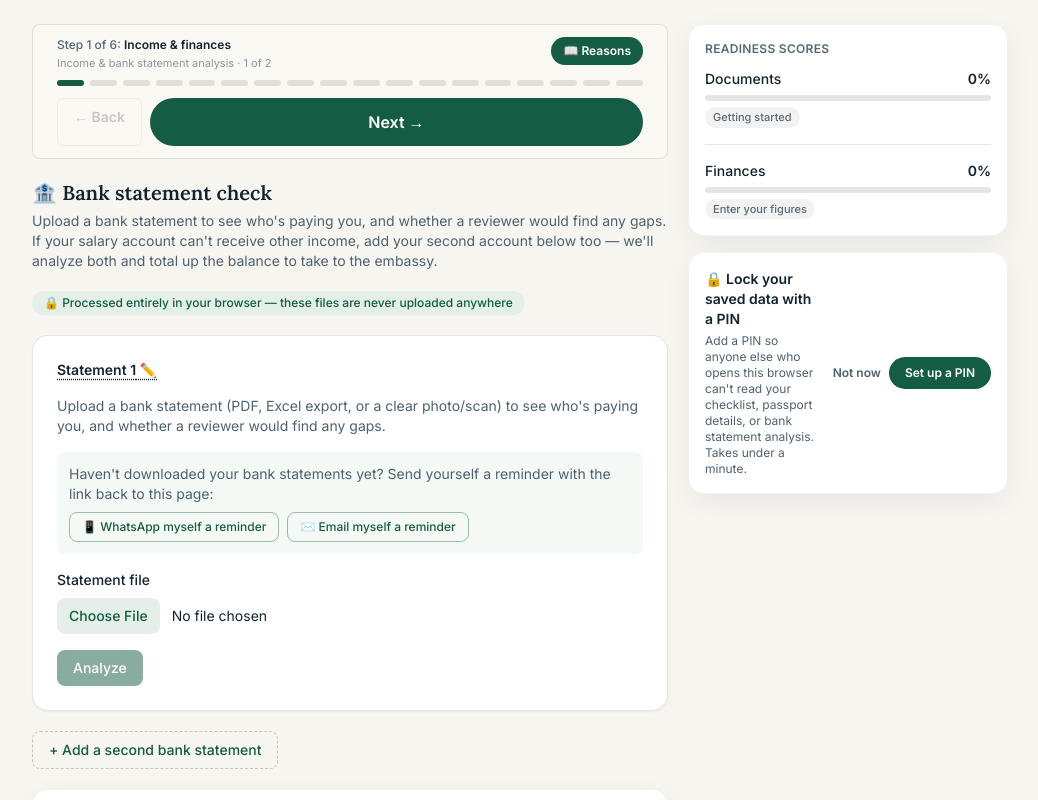
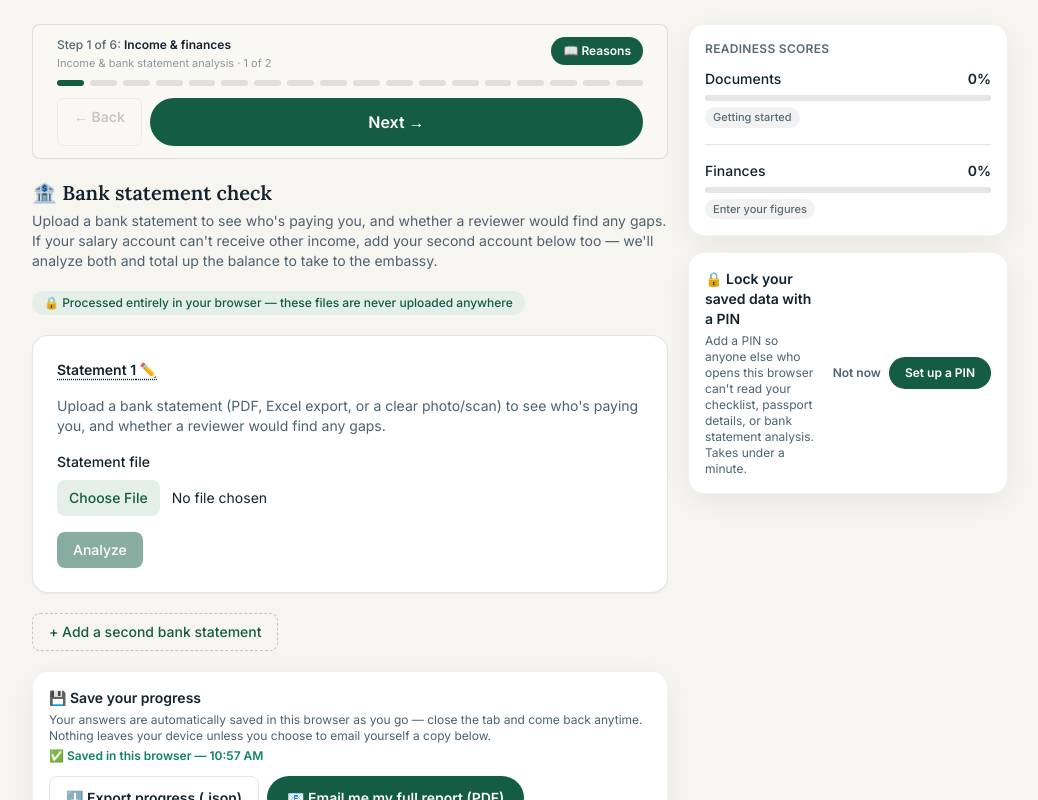
Before and after one commit to SmoothApplication/smooth-application, a Next.js app in the folder web/: page /checklist/uk/statement in a window 1280 px wide. Shown: the top 800 px of the page, without its empty margins (120-1158 px from the left). Built offline with nearby package versions, Linux system fonts and the light colour scheme.

Commit message:
Remove statement reminder prompt from upload card

```diff
--- a/web/components/checklist/StatementSlot.tsx
+++ b/web/components/checklist/StatementSlot.tsx
@@ -21,7 +21,6 @@ import {
 } from '@/lib/statement';
 import StatementDashboard from '@/components/checklist/StatementDashboard';
 import ParseProblemReport from '@/components/checklist/ParseProblemReport';
-import ResumeReminderLinks from '@/components/checklist/ResumeReminderLinks';
 import { trackEvent } from '@/lib/analytics';
 import { syncFinancialInputsFromStatement } from '@/lib/checklist/financeStatementSync';
 import { dispatchChecklistUpdated } from '@/lib/checklist/liveUpdateEvents';
@@ -450,12 +449,6 @@ export default function StatementSlot({
           paying you, and whether a reviewer would find any gaps.
         </p>
 
-        <ResumeReminderLinks
-          visaName={visaName}
-          whatToBring="my last 3–6 months of bank statements"
-          prompt="Haven't downloaded your bank statements yet? Send yourself a reminder with the link back to this page:"
-        />
-
         <div>
           <label className="mb-2 block text-sm font-medium text-[#12232e]" htmlFor={`${storageKey}-file`}>
             Statement file
```
